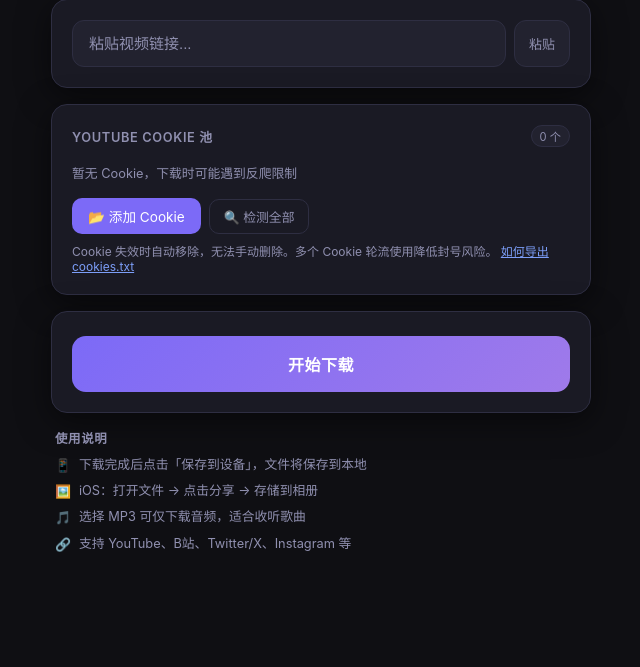
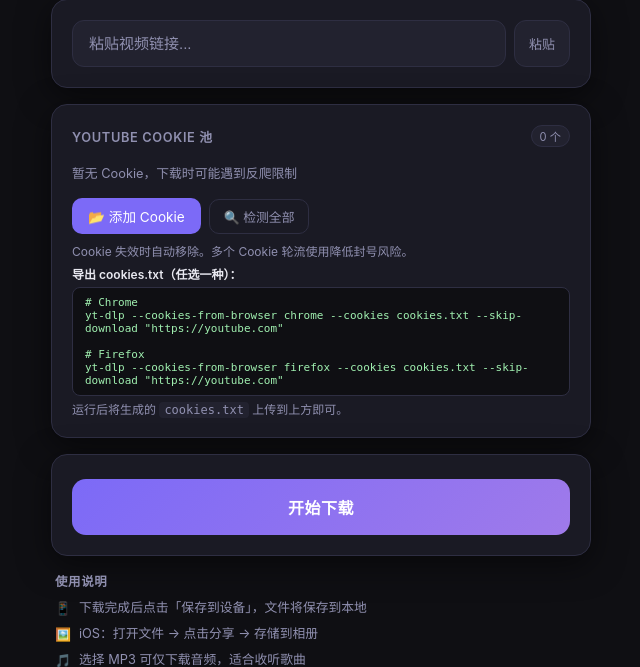
Before and after one commit to Zeo0811/toys, a Flask app: page / in a window 1280 px wide. Shown: the part 178-845 px from the top of the page, without its empty margins (319-959 px from the left). Before the commit the page ends 730 px from the top, so only its background shows below. Run offline with Flask 3, Linux system fonts and the light colour scheme; data that the repository does not hold is empty; some libraries are stand-ins or nearby versions.

Commit message:
在 Cookie 卡片内联显示导出命令，替换外部跳转链接 (#41)
https://claude.ai/code/session_018znMjyQFZxH517NRmeYgha

Co-authored-by: Claude <noreply@anthropic.com>

```diff
--- a/templates/index.html
+++ b/templates/index.html
@@ -587,8 +587,15 @@
   </div>
   <div id="cookie-import-msg" style="margin-top:6px;font-size:12px;display:none"></div>
   <div style="margin-top:8px;font-size:12px;color:var(--text2)">
-    Cookie 失效时自动移除，无法手动删除。多个 Cookie 轮流使用降低封号风险。
-    <a href="https://github.com/yt-dlp/yt-dlp/wiki/FAQ#how-do-i-pass-cookies-to-yt-dlp" target="_blank" style="color:#7c9ef8">如何导出 cookies.txt</a>
+    Cookie 失效时自动移除。多个 Cookie 轮流使用降低封号风险。<br>
+    <span style="display:inline-block;margin-top:6px;font-weight:600;color:var(--text)">导出 cookies.txt（任选一种）：</span>
+    <div style="margin-top:5px;background:var(--bg);border:1px solid var(--border);border-radius:8px;padding:8px 12px;font-family:monospace;font-size:11px;color:#a0f0b0;user-select:all">
+      # Chrome<br>
+      yt-dlp --cookies-from-browser chrome --cookies cookies.txt --skip-download "https://youtube.com"<br><br>
+      # Firefox<br>
+      yt-dlp --cookies-from-browser firefox --cookies cookies.txt --skip-download "https://youtube.com"
+    </div>
+    <div style="margin-top:4px;color:var(--text2)">运行后将生成的 <code style="background:var(--surface2);padding:1px 5px;border-radius:4px">cookies.txt</code> 上传到上方即可。</div>
   </div>
 </div>
 
```
